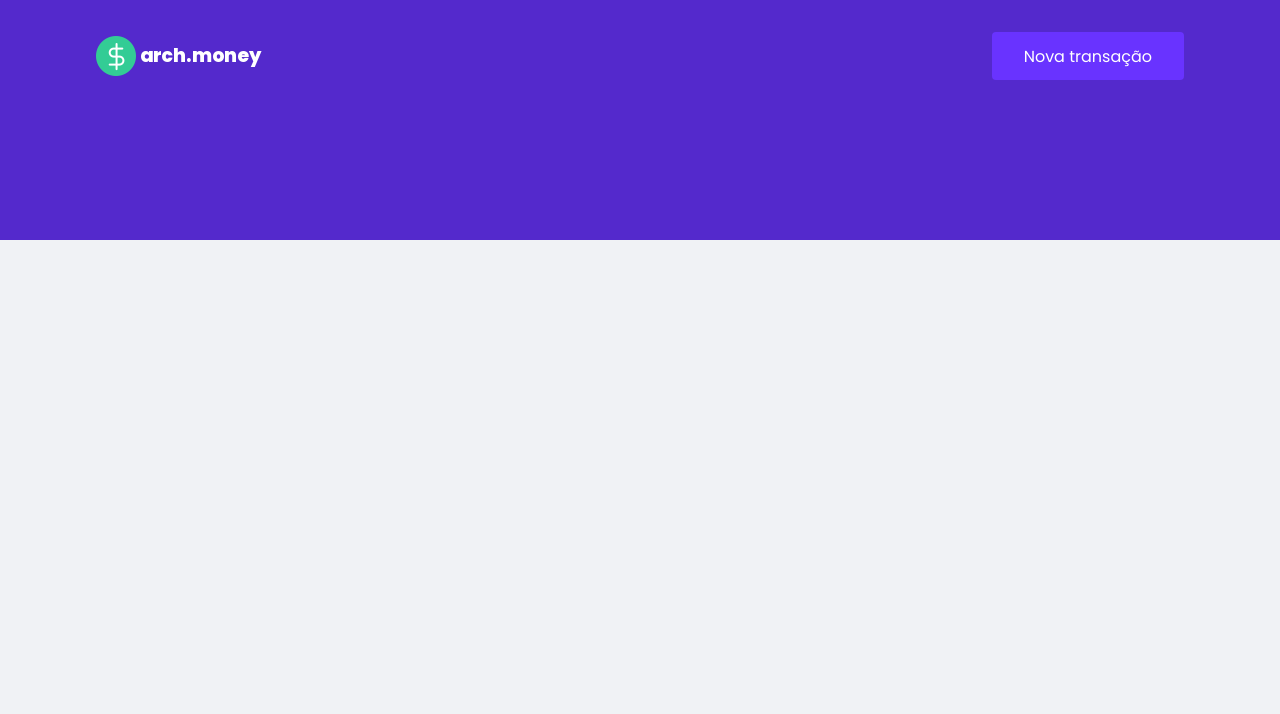
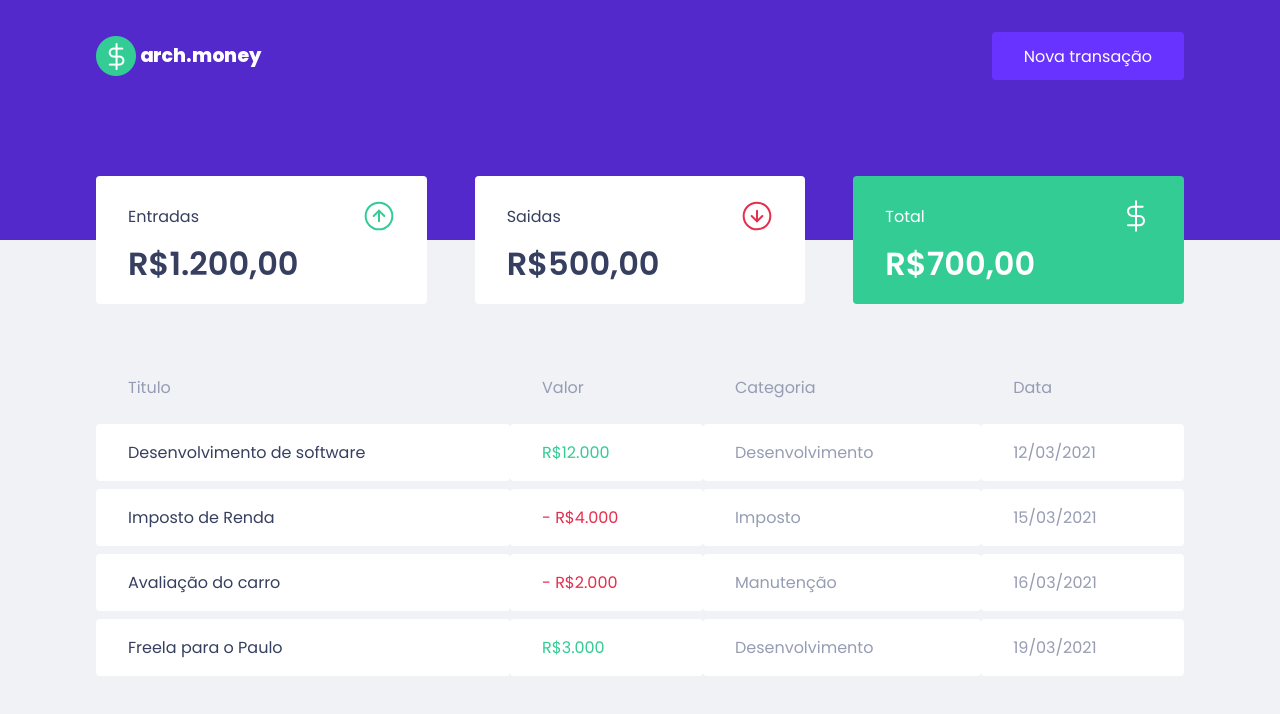
Before and after one commit to PedroArch/archmoney, a React (Create React App) app: page / in a window 1280 px wide. Shown: the top 714 px of the page. Built offline with nearby package versions, Linux system fonts and the light colour scheme.

Commit message:
TransactionsTable done

```diff
--- a/public/index.html
+++ b/public/index.html
@@ -8,7 +8,7 @@
 
     <link rel="shortcut icon" href="favicon.png" type="image/png" />
 
-    <link href="https://fonts.googleapis.com/css2?family=Poppins:wght@400;600&display=swap" rel="stylesheet">
+    <link href="https://fonts.googleapis.com/css2?family=Poppins:wght@400;500;600&display=swap" rel="stylesheet">
 
     <title>Arch.money</title>
   </head>
--- a/src/App.tsx
+++ b/src/App.tsx
@@ -1,10 +1,12 @@
 import { GlobalStyle } from "./styles/global";
 import { Header } from "./components/Header"
+import { Dashboard } from "./components/Dashboard";
 
 export function App() {
   return (
     <div className="App">
       <Header />
+      <Dashboard />
       <GlobalStyle />
     </div>
   );
--- /dev/null
+++ b/src/components/Dashboard/index.tsx
@@ -0,0 +1,12 @@
+import { Summary } from "../Summary";
+import { TransactionsTable } from "../TransactionsTable";
+import { Container } from "./styles";
+
+export function Dashboard(){
+  return (
+    <Container>
+      <Summary />
+      <TransactionsTable/>
+    </Container>
+  )
+}
--- /dev/null
+++ b/src/components/Dashboard/styles.ts
@@ -0,0 +1,7 @@
+import styled from "styled-components";
+
+export const Container = styled.main`
+  max-width: 1120px;
+  margin: 0 auto;
+  padding: 2.5rem 1rem
+`
--- a/src/components/Header/index.tsx
+++ b/src/components/Header/index.tsx
@@ -1,6 +1,6 @@
 import React from 'react'
 import logoImg from '../../assets/logo.png'
-import { Container, Content } from './style'
+import { Container, Content } from './styles'
 
 
 export function Header() {
--- /dev/null
+++ b/src/components/Summary/index.tsx
@@ -0,0 +1,32 @@
+import { Container } from './styles'
+import incomeImg from '../../assets/income.svg'
+import outcomeImg from '../../assets/outcome.svg'
+import totalImg from '../../assets/total.svg'
+
+export function Summary(){
+  return (
+    <Container>
+      <div>
+        <header>
+          <p>Entradas</p>
+          <img src={incomeImg} alt="Entradas" />
+        </header>
+        <strong>R$1.200,00</strong>
+      </div>
+      <div>
+        <header>
+          <p>Saidas</p>
+          <img src={outcomeImg} alt="Saidas" />
+        </header>
+        <strong>R$500,00</strong>
+      </div>
+      <div className="highlight-background">
+        <header>
+          <p>Total</p>
+          <img src={totalImg} alt="Total" />
+        </header>
+        <strong>R$700,00</strong>
+      </div>
+    </Container>
+  )
+}
--- /dev/null
+++ b/src/components/Summary/styles.ts
@@ -0,0 +1,33 @@
+import styled from "styled-components";
+
+export const Container = styled.div`
+  display: grid;
+  grid-template-columns: repeat(3, 1fr);
+  gap: 3rem;
+  margin-top: -6.5rem;
+
+  div {
+    background: var(--shape);
+    padding: 1.5rem 2rem;
+    border-radius: .25rem;
+    color: var(--text-title);
+
+    header{
+      display: flex;
+      align-items: center;
+      justify-content: space-between;
+    }
+
+    strong{
+      display: block;
+      margin-top: 1rem;
+      font-size: 2rem;
+      line-height: 2rem;
+    }
+
+    &.highlight-background {
+      background-color: var(--green);
+      color: var(--shape);
+    }
+  }
+`
--- /dev/null
+++ b/src/components/TransactionsTable/index.tsx
@@ -0,0 +1,45 @@
+import { Container } from "./styles";
+
+export function TransactionsTable(){
+  return(
+    <Container>
+      <table>
+        <thead>
+          <tr>
+            <th>Titulo</th>
+            <th>Valor</th>
+            <th>Categoria</th>
+            <th>Data</th>
+          </tr>
+        </thead>
+
+        <tbody>
+          <tr>
+            <td>Desenvolvimento de software</td>
+            <td className="deposit">R$12.000</td>
+            <td>Desenvolvimento</td>
+            <td>12/03/2021</td>
+          </tr>
+          <tr>
+            <td>Imposto de Renda</td>
+            <td className="withdraw">- R$4.000</td>
+            <td>Imposto</td>
+            <td>15/03/2021</td>
+          </tr>
+          <tr>
+            <td>Avaliação do carro</td>
+            <td className="withdraw">- R$2.000</td>
+            <td>Manutenção</td>
+            <td>16/03/2021</td>
+          </tr>
+          <tr>
+            <td>Freela para o Paulo</td>
+            <td className="deposit">R$3.000</td>
+            <td>Desenvolvimento</td>
+            <td>19/03/2021</td>
+          </tr>
+        </tbody>
+      </table>
+    </Container>
+  )
+}
--- /dev/null
+++ b/src/components/TransactionsTable/styles.ts
@@ -0,0 +1,38 @@
+import styled from "styled-components";
+
+export const Container = styled.div`
+  margin-top: 3rem;
+
+  table {
+    width: 100%;
+    border-spacing: 0 0.5rem;
+
+    th {
+      color: var(--text-body);
+      font-weight: 400;
+      padding: 1rem 2rem;
+      text-align: left;
+      line-height: 1.5rem;
+    }
+
+    td {
+      padding: 1rem 2rem;
+      border: 0;
+      background: var(--shape);
+      color: var(--text-body);
+      border-radius: .25rem;
+
+      &:first-child{
+        color: var(--text-title);
+      }
+
+      &.deposit {
+        color: var(--green);
+      }
+
+      &.withdraw {
+        color: var(--red);
+      }
+    }
+  }
+`
--- a/src/styles/global.ts
+++ b/src/styles/global.ts
@@ -7,6 +7,7 @@ export const GlobalStyle = createGlobalStyle `
 
   --red: #E52E4D;
   --blue: #5429CC;
+  --green: #33CC95;
 
   --blue-light: #6933FF;
 
```
Also changed, not shown: src/components/Header/styles.ts (renamed from src/components/Header/style.ts).
